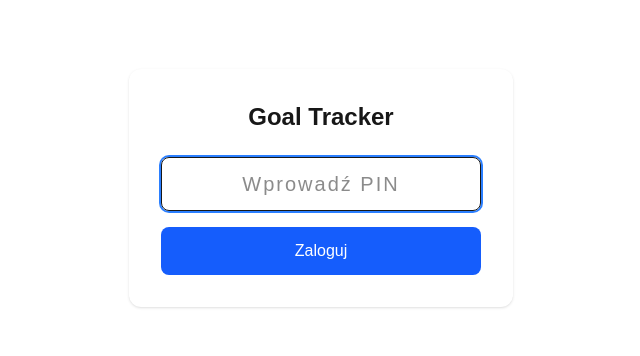
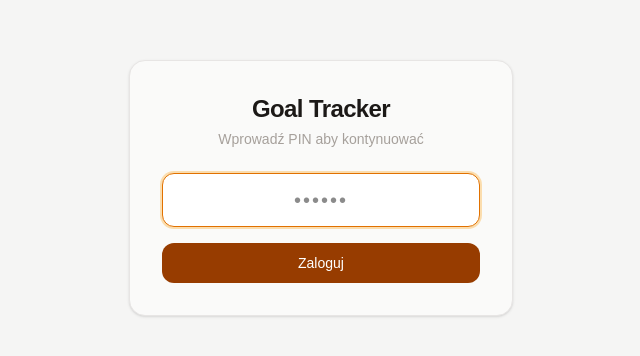
Before and after one commit to pawelck151/goal-tracker, a Next.js app: page /login in a window 1280 px wide. Shown: the part 212-568 px from the top of the page, without its empty margins (319-959 px from the left). Built offline with nearby package versions, Linux system fonts and the light colour scheme.

Commit message:
feat: restyle login page — warm stone theme

```diff
--- a/src/app/login/page.tsx
+++ b/src/app/login/page.tsx
@@ -7,16 +7,19 @@ export default function LoginPage() {
   const [state, formAction, pending] = useActionState(loginAction, null)
 
   return (
-    <div className="min-h-screen flex items-center justify-center">
-      <div className="bg-white p-8 rounded-xl shadow-sm w-full max-w-sm">
-        <h1 className="text-2xl font-bold mb-6 text-center">Goal Tracker</h1>
+    <div className="min-h-screen bg-stone-100 flex items-center justify-center">
+      <div className="bg-stone-50 border border-stone-200 rounded-2xl p-8 w-full max-w-sm shadow-sm">
+        <h1 className="text-2xl font-semibold tracking-tight text-stone-900 mb-1 text-center">
+          Goal Tracker
+        </h1>
+        <p className="text-sm text-stone-400 text-center mb-6">Wprowadź PIN aby kontynuować</p>
         <form action={formAction} className="flex flex-col gap-4">
           <input
             type="password"
             name="pin"
-            placeholder="Wprowadź PIN"
+            placeholder="••••••"
             autoFocus
-            className="border rounded-lg px-4 py-3 text-center text-xl tracking-widest focus:outline-none focus:ring-2 focus:ring-blue-500"
+            className="bg-white border border-stone-200 rounded-xl px-4 py-3 text-center text-xl tracking-widest focus:outline-none focus:ring-2 focus:ring-amber-500/30 focus:border-amber-600"
           />
           {state?.error && (
             <p className="text-red-500 text-sm text-center">{state.error}</p>
@@ -24,7 +27,7 @@ export default function LoginPage() {
           <button
             type="submit"
             disabled={pending}
-            className="bg-blue-600 text-white py-3 rounded-lg font-medium hover:bg-blue-700 disabled:opacity-50"
+            className="bg-amber-800 hover:bg-amber-900 text-white py-2.5 rounded-xl text-sm font-medium disabled:opacity-50 transition-colors"
           >
             {pending ? 'Logowanie...' : 'Zaloguj'}
           </button>
```
